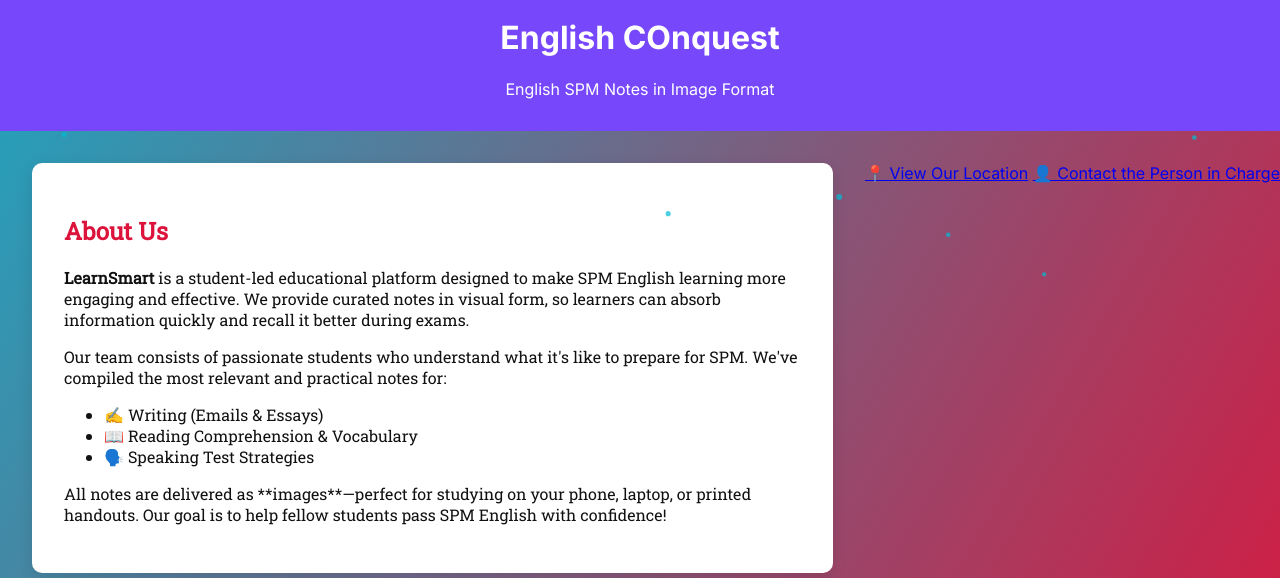
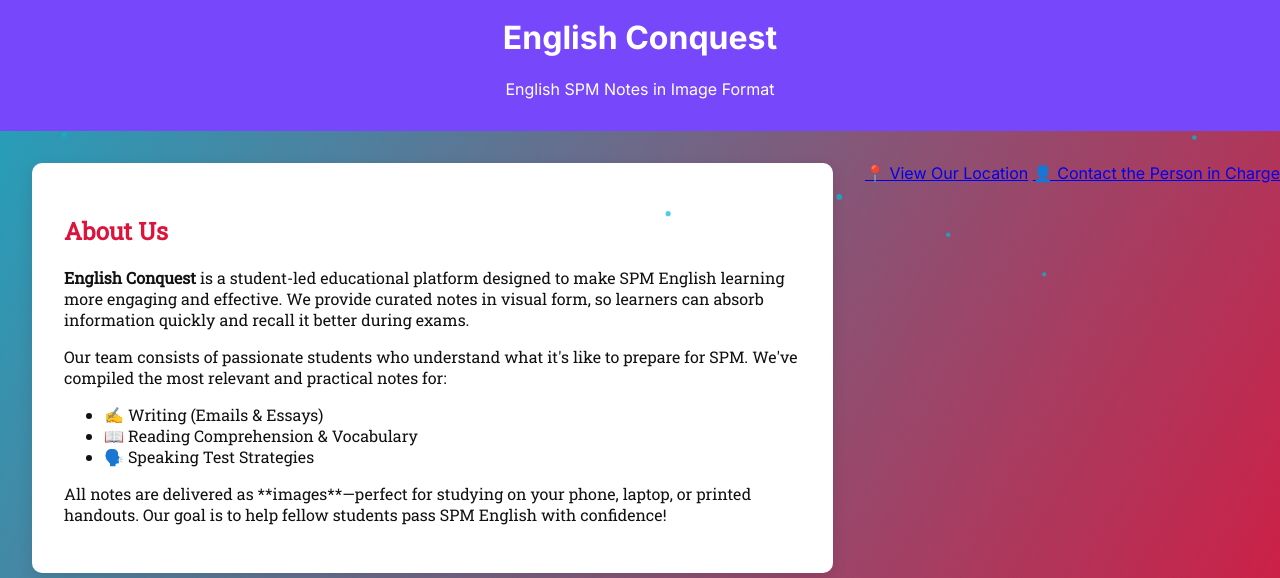
Before and after one commit to AinFarahinAyrin/iml254-Group, a plain HTML site: page about.html in a window 1280 px wide. Shown: the part 519-1097 px from the top of the page. Drawn offline with Linux system fonts and the light colour scheme.

Commit message:
Update about.html

```diff
--- a/about.html
+++ b/about.html
@@ -15,7 +15,7 @@
     <header>
       <div class="logo">
         <img src="logo.png" alt="English Conquest Logo" />
-        <h1>English COnquest</h1>
+        <h1>English Conquest</h1>
         <p>English SPM Notes in Image Format</p>
       </div>
     </header>
@@ -36,7 +36,7 @@
     <main>
       <section class="page-section">
         <h2>About Us</h2>
-        <p><strong>LearnSmart</strong> is a student-led educational platform designed to make SPM English learning more engaging and effective. We provide curated notes in visual form, so learners can absorb information quickly and recall it better during exams.</p>
+        <p><strong>English Conquest</strong> is a student-led educational platform designed to make SPM English learning more engaging and effective. We provide curated notes in visual form, so learners can absorb information quickly and recall it better during exams.</p>
         <p>Our team consists of passionate students who understand what it's like to prepare for SPM. We've compiled the most relevant and practical notes for:</p>
         <ul>
           <li>✍️ Writing (Emails & Essays)</li>
```
